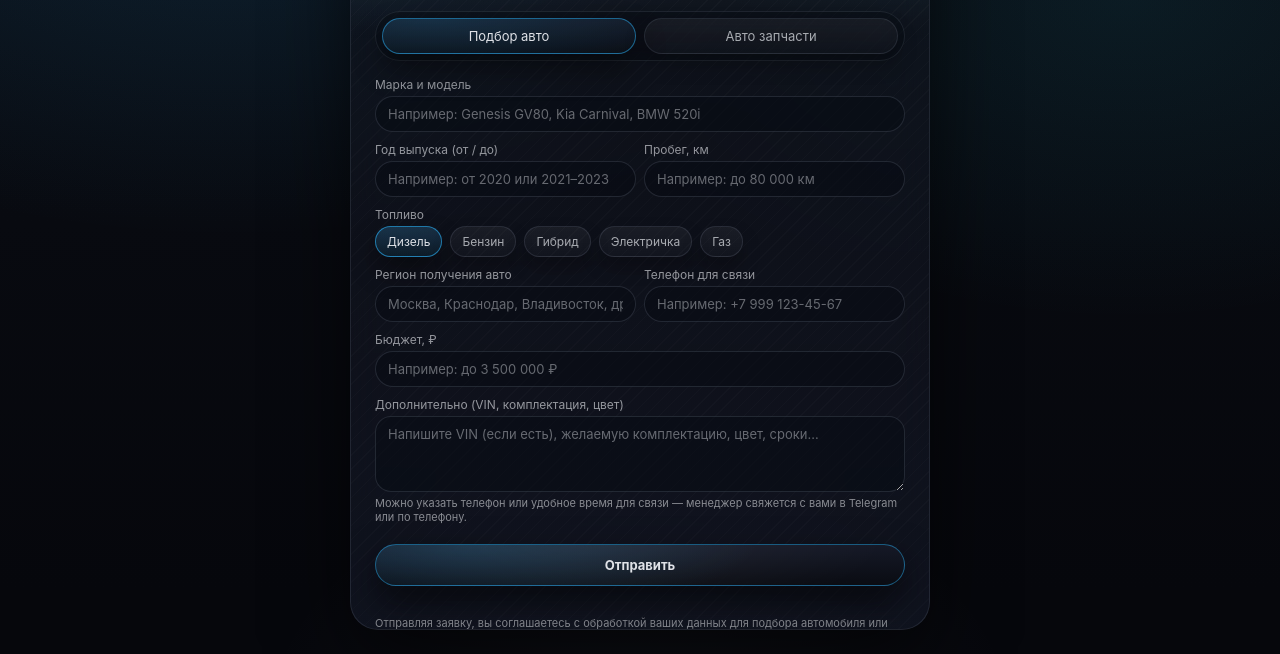
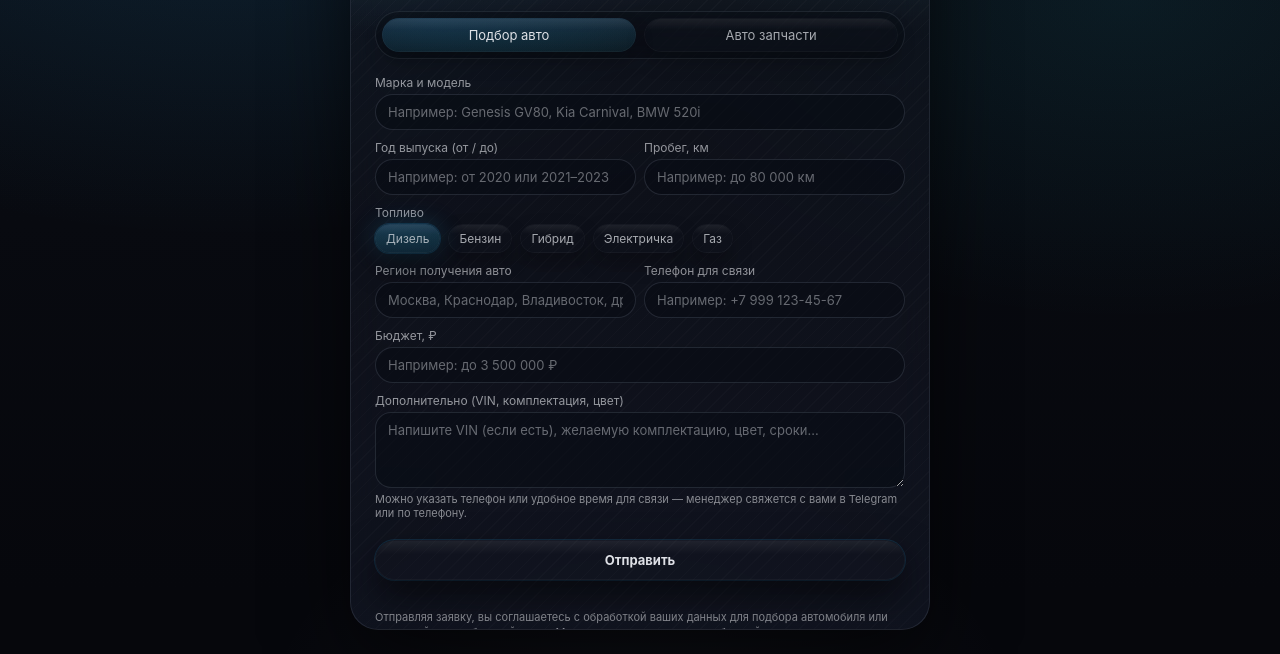
Before and after one commit to avtobazapro/avtobaza-miniapp, a plain HTML site: page index.html in a window 1280 px wide. Shown: the part 146-800 px from the top of the page. Drawn offline with Linux system fonts and the light colour scheme.

Commit message:
Update index.html

```diff
--- a/index.html
+++ b/index.html
@@ -18,6 +18,7 @@
 
       --text-main: var(--tg-text);
       --text-soft: var(--tg-hint);
+
       --accent: var(--tg-link);
       --accent-2: #22d3ee;
       --error: #fb7185;
@@ -35,9 +36,14 @@
       --input-bg-focus: rgba(6, 10, 18, 0.78);
 
       --shadow-soft: 0 26px 80px rgba(0, 0, 0, 0.62);
-      --shadow-tight: 0 12px 32px rgba(0, 0, 0, 0.48);
 
-      /* will be set by JS to reduce jumps on mobile keyboard */
+      /* Premium glow tuning */
+      --glow: rgba(42,171,238,.22);
+      --glow-strong: rgba(42,171,238,.32);
+      --edge: rgba(255,255,255,.10);
+      --edge-2: rgba(255,255,255,.06);
+
+      /* App height (set by JS) */
       --app-height: 100dvh;
     }
 
@@ -56,7 +62,6 @@
       padding: 18px 12px 24px;
       display: flex;
       justify-content: center;
-
       background:
         radial-gradient(1100px 640px at 18% 0%, rgba(42,171,238,.14), transparent 60%),
         radial-gradient(900px 560px at 88% 18%, rgba(34,211,238,.08), transparent 58%),
@@ -161,7 +166,54 @@
       line-height: 1.5;
     }
 
-    /* ---- Glass tabs (NO micro-animation) ---- */
+    /* ---------- Premium Glass Button Base ---------- */
+    .glass-btn{
+      position: relative;
+      border-radius: 999px;
+      border: 1px solid rgba(148,163,184,.16);
+      background:
+        radial-gradient(700px 160px at 25% 0%, rgba(255,255,255,.07), transparent 58%),
+        linear-gradient(180deg, rgba(255,255,255,.05), rgba(255,255,255,.02));
+      box-shadow: 0 10px 20px rgba(0,0,0,.28);
+      overflow: hidden;
+      -webkit-tap-highlight-color: transparent;
+    }
+
+    /* inner highlight */
+    .glass-btn::before{
+      content:"";
+      position:absolute;
+      inset: 1px;
+      border-radius: 999px;
+      background: linear-gradient(180deg, var(--edge), transparent 34%);
+      opacity: .65;
+      pointer-events:none;
+    }
+
+    /* edge sheen */
+    .glass-btn::after{
+      content:"";
+      position:absolute;
+      inset: 0;
+      border-radius: 999px;
+      box-shadow: inset 0 0 0 1px rgba(255,255,255,.04);
+      opacity: .9;
+      pointer-events:none;
+    }
+
+    .glass-btn.active{
+      border-color: rgba(42,171,238,.62);
+      background:
+        radial-gradient(520px 160px at 18% 0%, rgba(42,171,238,.16), transparent 58%),
+        radial-gradient(700px 180px at 80% 0%, rgba(34,211,238,.08), transparent 60%),
+        linear-gradient(180deg, rgba(22,26,40,.92), rgba(10,12,18,.88));
+      box-shadow:
+        0 14px 30px rgba(0,0,0,.48),
+        0 0 0 1px rgba(42,171,238,.18),
+        0 0 26px var(--glow);
+    }
+
+    /* ---------- Tabs (NO micro-animation) ---------- */
     .tabs{
       display:flex;
       gap: 8px;
@@ -177,28 +229,18 @@
 
     .tab{
       flex: 1 1 0;
-      border: 1px solid rgba(148,163,184,.14);
-      background: linear-gradient(180deg, rgba(255,255,255,.05), rgba(255,255,255,.02));
-      color: rgba(231,233,238,.70);
-      border-radius: 999px;
       padding: 9px 10px;
       font-size: 13px;
       cursor: pointer;
-      box-shadow: 0 10px 20px rgba(0,0,0,.28);
+      color: rgba(231,233,238,.70);
+      background: transparent;
+      border: none;
     }
 
-    .tab:hover{
-      border-color: rgba(42,171,238,.25);
-      color: rgba(231,233,238,.88);
-    }
+    .tab.glass-btn{ box-shadow: 0 10px 18px rgba(0,0,0,.26); }
 
     .tab.active{
-      border-color: rgba(42,171,238,.55);
-      background:
-        radial-gradient(520px 120px at 18% 0%, rgba(42,171,238,.16), transparent 55%),
-        linear-gradient(180deg, rgba(22,26,40,.90), rgba(10,12,18,.86));
       color: rgba(231,233,238,.96);
-      box-shadow: 0 14px 30px rgba(0,0,0,.45);
     }
 
     form{ display:flex; flex-direction:column; gap:10px; }
@@ -242,30 +284,13 @@
 
     .fuel-options{ display:flex; flex-wrap:wrap; gap:8px; }
 
-    /* ---- Glass chips ---- */
     .fuel-chip{
       padding: 7px 11px;
       font-size: 12px;
-      border-radius: 999px;
-      border: 1px solid rgba(148,163,184,.16);
-      background: linear-gradient(180deg, rgba(255,255,255,.05), rgba(255,255,255,.02));
+      cursor: pointer;
       color: rgba(231,233,238,.70);
-      cursor: pointer;
-      box-shadow: 0 10px 18px rgba(0,0,0,.26);
-    }
-
-    .fuel-chip:hover{
-      border-color: rgba(42,171,238,.25);
-      color: rgba(231,233,238,.90);
-    }
-
-    .fuel-chip.active{
-      border-color: rgba(42,171,238,.65);
-      background:
-        radial-gradient(420px 120px at 20% 0%, rgba(42,171,238,.18), transparent 55%),
-        linear-gradient(180deg, rgba(22,26,40,.90), rgba(10,12,18,.86));
-      color: rgba(231,233,238,.96);
-      box-shadow: 0 14px 26px rgba(0,0,0,.42);
+      background: transparent;
+      border: none;
     }
 
     .hint{
@@ -273,45 +298,38 @@
       color: rgba(231,233,238,.56);
     }
 
-    /* ---- Glass submit button ---- */
+    /* ---------- Submit button (premium glass) ---------- */
     .btn{
       margin-top: 10px;
       width: 100%;
-      border-radius: 999px;
       padding: 12px 12px;
       font-size: 13px;
       font-weight: 650;
       cursor: pointer;
-
-      border: 1px solid rgba(42,171,238,.50);
       color: rgba(231,233,238,.96);
-      background:
-        radial-gradient(520px 120px at 18% 0%, rgba(42,171,238,.18), transparent 55%),
-        linear-gradient(180deg, rgba(22,26,40,.92), rgba(10,12,18,.90));
-      box-shadow: 0 16px 36px rgba(0,0,0,.58);
-
-      position: relative;
-      overflow: hidden;
+      background: transparent;
+      border: none;
     }
 
-    .btn::after{
-      content:"";
-      position:absolute;
-      inset:-2px;
-      background:
-        radial-gradient(500px 140px at 40% -10%, rgba(255,255,255,.10), transparent 60%);
-      opacity: .65;
-      pointer-events:none;
+    .btn.glass-btn{
+      border-color: rgba(42,171,238,.50);
+      box-shadow:
+        0 16px 36px rgba(0,0,0,.58),
+        0 0 0 1px rgba(42,171,238,.16);
     }
 
-    .btn:hover{
-      box-shadow: 0 20px 44px rgba(0,0,0,.64);
-      border-color: rgba(34,211,238,.55);
+    .btn.glass-btn::before{
+      background: linear-gradient(180deg, rgba(255,255,255,.12), transparent 35%);
+      opacity: .55;
     }
 
+    /* small active glow on press (no animation) */
     .btn:active{
       transform: translateY(1px);
-      box-shadow: 0 12px 28px rgba(0,0,0,.58);
+      box-shadow:
+        0 12px 28px rgba(0,0,0,.58),
+        0 0 0 1px rgba(42,171,238,.22),
+        0 0 26px var(--glow-strong);
     }
 
     .form-message{
@@ -353,12 +371,12 @@
 
     <main>
       <div class="tabs">
-        <button class="tab active" data-tab="car" type="button">Подбор авто</button>
-        <button class="tab" data-tab="parts" type="button">Авто запчасти</button>
+        <button class="tab glass-btn active" data-tab="car" type="button">Подбор авто</button>
+        <button class="tab glass-btn" data-tab="parts" type="button">Авто запчасти</button>
       </div>
 
       <form id="leadForm">
-        <!-- Вкладка: Подбор авто (всё НЕобязательно) -->
+        <!-- Вкладка: Подбор авто -->
         <div class="tab-panel active" id="tab-car">
           <div class="field-group">
             <label for="carBrand">Марка и модель</label>
@@ -379,11 +397,11 @@
           <div class="field-group">
             <label>Топливо</label>
             <div class="fuel-options" id="fuelOptions">
-              <button type="button" class="fuel-chip active" data-fuel="Дизель">Дизель</button>
-              <button type="button" class="fuel-chip" data-fuel="Бензин">Бензин</button>
-              <button type="button" class="fuel-chip" data-fuel="Гибрид">Гибрид</button>
-              <button type="button" class="fuel-chip" data-fuel="Электричка">Электричка</button>
-              <button type="button" class="fuel-chip" data-fuel="Газ">Газ</button>
+              <button type="button" class="fuel-chip glass-btn active" data-fuel="Дизель">Дизель</button>
+              <button type="button" class="fuel-chip glass-btn" data-fuel="Бензин">Бензин</button>
+              <button type="button" class="fuel-chip glass-btn" data-fuel="Гибрид">Гибрид</button>
+              <button type="button" class="fuel-chip glass-btn" data-fuel="Электричка">Электричка</button>
+              <button type="button" class="fuel-chip glass-btn" data-fuel="Газ">Газ</button>
             </div>
           </div>
 
@@ -412,7 +430,7 @@
           </div>
         </div>
 
-        <!-- Вкладка: Авто запчасти -->
+        <!-- Вкладка: Запчасти -->
         <div class="tab-panel" id="tab-parts">
           <div class="field-group">
             <label for="partsBrand">Марка и модель авто</label>
@@ -458,7 +476,7 @@
           </div>
         </div>
 
-        <button type="submit" class="btn">Отправить</button>
+        <button type="submit" class="btn glass-btn">Отправить</button>
         <div id="formMessage" class="form-message"></div>
       </form>
 
@@ -472,21 +490,17 @@
   <script>
     const tg = window.Telegram?.WebApp;
 
-    // 1) Fix "jump" when keyboard opens: use Telegram viewportStableHeight
+    // Fix "jump" when keyboard opens: use Telegram viewportStableHeight
     function setAppHeight() {
-      // Telegram gives stable height in px (doesn't jump when keyboard appears)
       if (tg && typeof tg.viewportStableHeight === "number" && tg.viewportStableHeight > 0) {
         document.documentElement.style.setProperty("--app-height", tg.viewportStableHeight + "px");
       } else {
-        // fallback for browsers
         document.documentElement.style.setProperty("--app-height", window.innerHeight + "px");
       }
     }
 
     if (tg) {
-      // tg.expand();  // <- можно включить, если хочешь всегда на полный экран. Иногда именно это усиливает ощущение "прыжка".
       tg.ready();
-
       setAppHeight();
       tg.onEvent("viewportChanged", setAppHeight);
     } else {
@@ -496,7 +510,7 @@
 
     const BOT_USERNAME = "abazaprosecbot";
 
-    // Tabs (no animations)
+    // Tabs
     let activeTab = "car";
     const tabButtons = document.querySelectorAll(".tab");
     const tabPanels = {
@@ -513,6 +527,7 @@
         if (tab === activeTab) return;
 
         activeTab = tab;
+
         tabButtons.forEach((b) => b.classList.remove("active"));
         btn.classList.add("active");
 
@@ -563,15 +578,6 @@
           "Вы можете отправить и пустую форму, но лучше заполните хотя бы один параметр для подбора 😊";
       }
 
-      const payload = {
-        source: "miniapp_avtobaza_form_car",
-        type: "car",
-        brand, year, mileage,
-        fuel: selectedFuel,
-        region, phone, budget, comment,
-        createdAt: new Date().toISOString(),
-      };
-
       const textPreview =
         "Заявка на подбор автомобиля из мини-приложения:\n\n" +
         (brand ? `Марка и модель: ${brand}\n` : "") +
@@ -583,7 +589,7 @@
         (phone ? `Телефон: ${phone}\n` : "") +
         (comment ? `Комментарий: ${comment}\n` : "");
 
-      await sendPayload(payload, textPreview || "Заявка на подбор авто (клиент не заполнил поля).");
+      await sendPayload(textPreview || "Заявка на подбор авто (клиент не заполнил поля).");
     }
 
     async function handlePartsSubmit() {
@@ -601,13 +607,6 @@
           "Вы можете отправить и пустую форму, но для подбора запчастей лучше указать хотя бы марку авто или что нужно 😊";
       }
 
-      const payload = {
-        source: "miniapp_avtobaza_form_parts",
-        type: "parts",
-        brand, year, vin, need, number, region, phone, comment,
-        createdAt: new Date().toISOString(),
-      };
-
       const textPreview =
         "Заявка на авто запчасти из мини-приложения:\n\n" +
         (brand ? `Марка и модель авто: ${brand}\n` : "") +
@@ -619,10 +618,10 @@
         (phone ? `Телефон: ${phone}\n` : "") +
         (comment ? `Комментарий: ${comment}\n` : "");
 
-      await sendPayload(payload, textPreview || "Заявка на авто запчасти (клиент не заполнил поля).");
+      await sendPayload(textPreview || "Заявка на авто запчасти (клиент не заполнил поля).");
     }
 
-    async function sendPayload(payload, textPreview) {
+    async function sendPayload(textPreview) {
       try {
         const deepLink = "https://t.me/" + BOT_USERNAME + "?text=" + encodeURIComponent(textPreview);
         window.location.href = deepLink;
```
